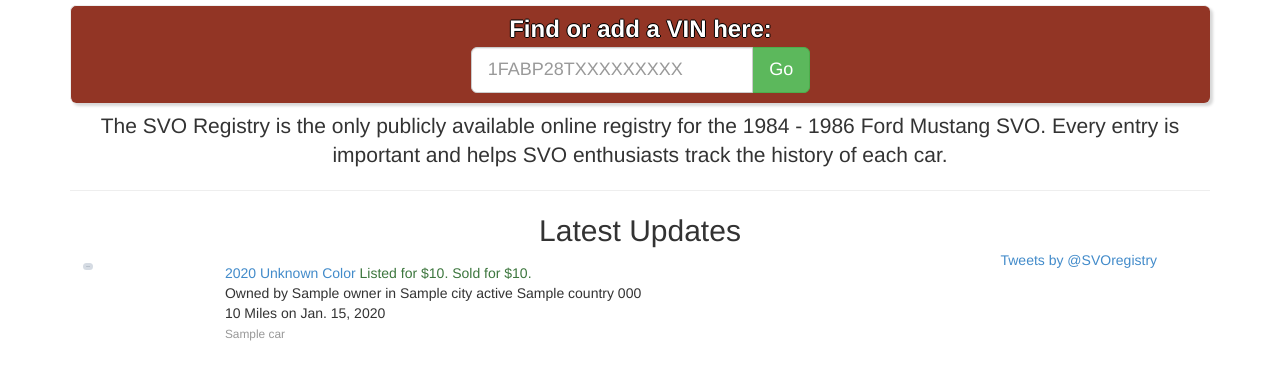
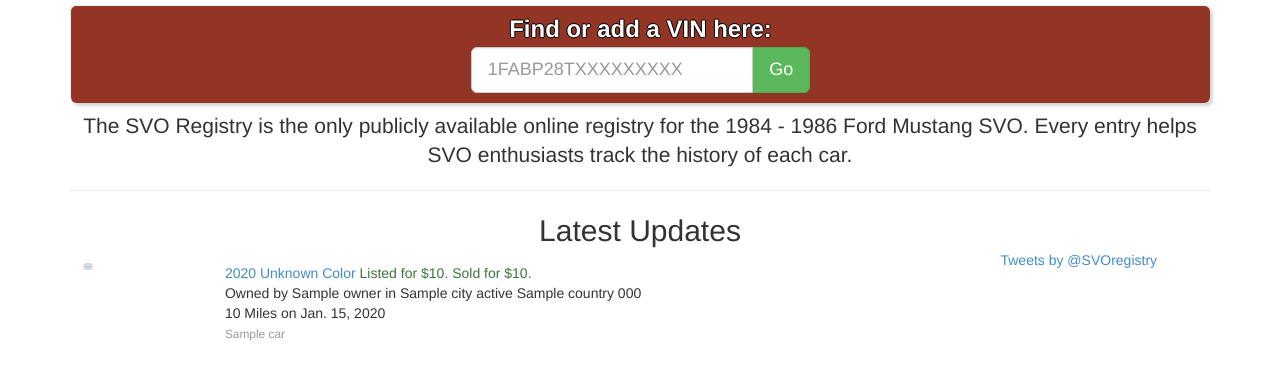
Before and after one commit to srenner/svoregistry-v2, a Django app: template svoregistry/registry/templates/index.html in a window 1280 px wide. Shown: the part 111-477 px from the top of the page. Run offline with Django 3.2, Linux system fonts and the light colour scheme; the template is opened without the code that fills it: most values are stand-ins (such as "Sample title", 1, 10 or a date in 2020); grey boxes marked "Sample" are stand-in pictures; some libraries are stand-ins or nearby versions.

Commit message:
Shorten home page verbiage.

```diff
--- a/svoregistry/registry/templates/index.html
+++ b/svoregistry/registry/templates/index.html
@@ -32,7 +32,7 @@
 </div>
 <p class="lead text-center">
 	The SVO Registry is the only publicly available online registry for the 1984 - 1986 Ford Mustang SVO.
-	Every entry is important and helps SVO enthusiasts track the history of each car.
+	Every entry helps SVO enthusiasts track the history of each car.
 </p>
 <hr>
 <div class="row spacer-medium">
```
